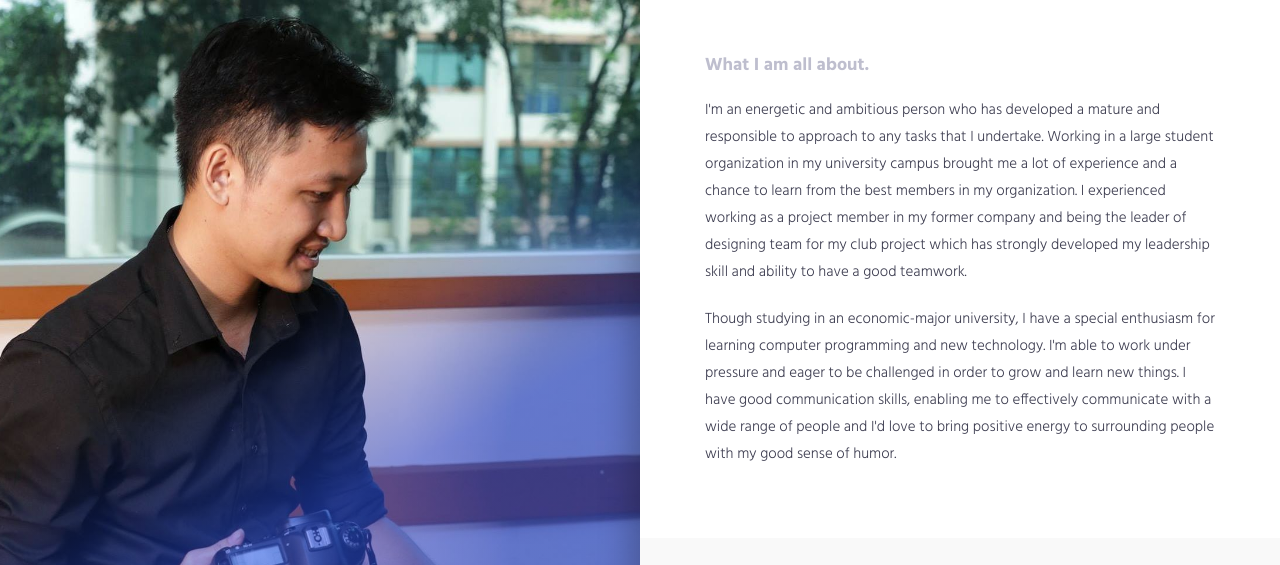
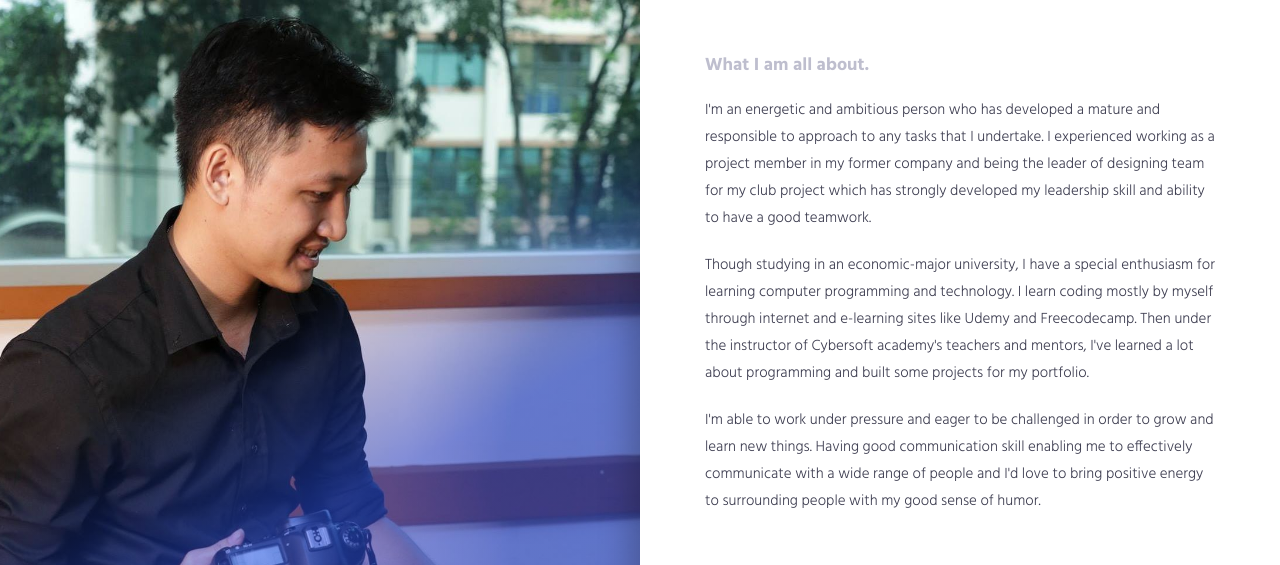
Before and after one commit to daviddesar/about-me, a plain HTML site: page index.html in a window 1280 px wide. Shown: the top 565 px of the page. Drawn offline with Linux system fonts and the light colour scheme.

Commit message:
Update index.html

```diff
--- a/index.html
+++ b/index.html
@@ -84,9 +84,7 @@
                   <p>
                     I'm an energetic and ambitious person who has developed a
                     mature and responsible to approach to any tasks that I
-                    undertake. Working in a large student organization in my
-                    university campus brought me a lot of experience and a
-                    chance to learn from the best members in my organization. I
+                    undertake. I
                     experienced working as a project member in my former company
                     and being the leader of designing team for my club project
                     which has strongly developed my leadership skill and ability
@@ -95,7 +93,10 @@
 
                   <p>
                     Though studying in an economic-major university, I have a
-                    special enthusiasm for learning computer programming and new technology. I'm able to work under pressure and eager to be challenged in order to grow and learn new things. I have good communication skills, enabling me to effectively communicate with a wide range of people and I'd love to bring positive energy to surrounding people with my good sense of humor.
+                    special enthusiasm for learning computer programming and technology. I learn coding mostly by myself through internet and e-learning sites like Udemy and Freecodecamp. Then under the instructor of Cybersoft academy's teachers and mentors, I've learned a lot about programming and built some projects for my portfolio.
+                  </p>
+                  <p>
+                    I'm able to work under pressure and eager to be challenged in order to grow and learn new things. Having good communication skill enabling me to effectively communicate with a wide range of people and I'd love to bring positive energy to surrounding people with my good sense of humor.
                   </p>
                 </div>
               </div>
```
